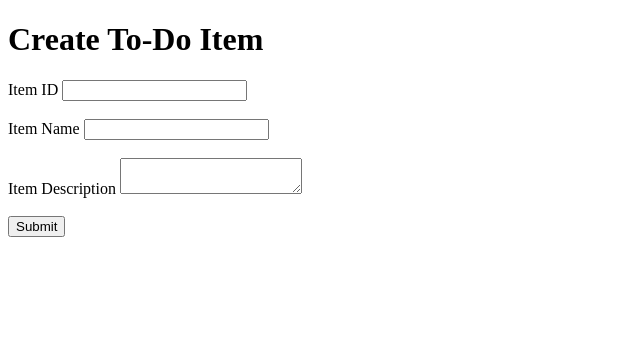
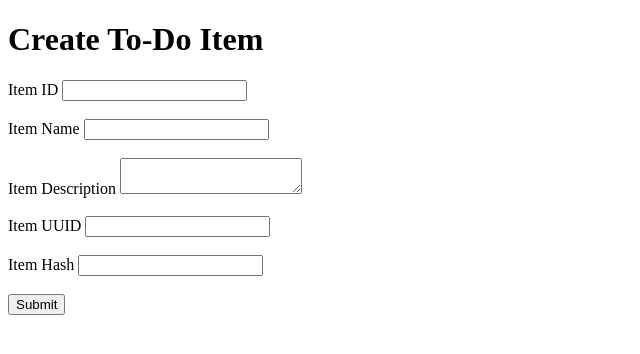
Before and after one commit to AbhishekDesaii/flask-mongodb-project, a Flask app: template Mongo_project/templates/todo.html in a window 1280 px wide. Shown: the top 354 px of the page, without its empty margins (0-640 px from the left). Run offline with Flask 3, Linux system fonts and the light colour scheme; the template is opened without the code that fills it, so the values that code supplies are empty.

```diff
--- a/Mongo_project/app.py
+++ b/Mongo_project/app.py
@@ -1,4 +1,4 @@
-from flask import Flask, render_template, request, redirect, url_for
+from flask import Flask, render_template, request, redirect, url_for, jsonify
 from pymongo import MongoClient
 
 app = Flask(__name__)
@@ -8,8 +8,12 @@ MONGO_URI = "mongodb+srv://admin:admin123@cluster0.bqxv4v7.mongodb.net/?appName=
 
 client = MongoClient(MONGO_URI)
 
+# Existing Collection
 db = client["studentdb"]
-collection = db["students"]
+student_collection = db["students"]
+
+# New Collection for To-Do Items
+todo_collection = db["todoitems"]
 
 
 @app.route('/')
@@ -17,9 +21,9 @@ def home():
     return render_template('index.html')
 
 
+# Existing Student Form Route
 @app.route('/submit', methods=['POST'])
 def submit():
-
     try:
         name = request.form['name']
         email = request.form['email']
@@ -29,7 +33,7 @@ def submit():
             "email": email
         }
 
-        collection.insert_one(data)
+        student_collection.insert_one(data)
 
         return redirect(url_for('success'))
 
@@ -42,5 +46,39 @@ def success():
     return render_template('success.html')
 
 
+# ===============================
+# New To-Do Page
+# ===============================
+@app.route('/todo')
+def todo():
+    return render_template('todo.html')
+
+
+# ===============================
+# New Backend API
+# ===============================
+@app.route('/submittodoitem', methods=['POST'])
+def submit_todo_item():
+    try:
+        item_name = request.form.get('itemName')
+        item_description = request.form.get('itemDescription')
+
+        todo_data = {
+            "itemName": item_name,
+            "itemDescription": item_description
+        }
+
+        todo_collection.insert_one(todo_data)
+
+        return jsonify({
+            "message": "Todo item stored successfully"
+        }), 200
+
+    except Exception as e:
+        return jsonify({
+            "error": str(e)
+        }), 500
+
+
 if __name__ == '__main__':
     app.run(debug=True)
--- a/Mongo_project/templates/todo.html
+++ b/Mongo_project/templates/todo.html
@@ -21,6 +21,16 @@
 <textarea name="itemDescription" required></textarea>
         <br><br>
 
+	<label>Item UUID</label>
+<input type="text" name="itemUUID" required>
+
+<br><br>
+
+<label>Item Hash</label>
+<input type="text" name="itemHash" required>
+
+<br><br>
+
         <button type="submit">Submit</button>
     </form>
 </body>
```
